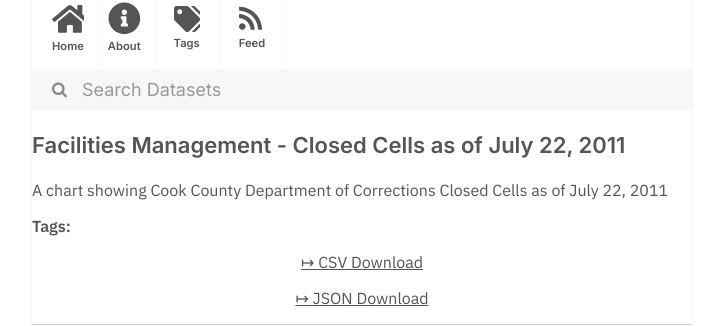
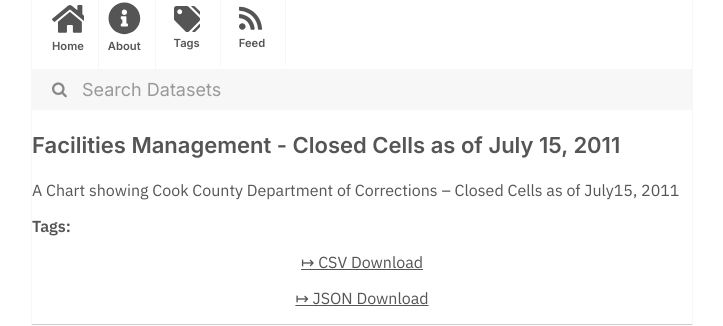
Before and after one commit to dayda-entities/cook-county-of-illinois, a Jekyll site: the page built from _posts/2020-11-10-facilities-management-closed-c.md, in a window 1280 px wide. Shown: the part 216-542 px from the top of the page, without its empty margins (278-1001 px from the left). Built offline with Jekyll 4.4.1, drawn with Linux system fonts in a browser that asks for light colours.

Commit message:
Publish Data

```diff
--- a/_posts/2020-11-10-facilities-management-closed-c.md
+++ b/_posts/2020-11-10-facilities-management-closed-c.md
@@ -1,17 +1,17 @@
 ---
-title: 'Facilities Management - Closed Cells as of July 22, 2011'
-created: '2020-11-10T16:57:48.414700'
-modified: '2020-11-10T16:57:48.414710'
+title: 'Facilities Management - Closed Cells as of July 15, 2011'
+created: '2020-11-10T16:57:58.571280'
+modified: '2020-11-10T16:57:58.571286'
 state: active
 type: dataset
 tags: []
 groups:
   - Local Government
 csv_url: >-
-  https://datacatalog.cookcountyil.gov/api/views/t6gz-7eqh/rows.csv?accessType=DOWNLOAD
+  https://datacatalog.cookcountyil.gov/api/views/yikm-mvkq/rows.csv?accessType=DOWNLOAD
 json_url: >-
-  https://datacatalog.cookcountyil.gov/api/views/t6gz-7eqh/rows.json?accessType=DOWNLOAD
+  https://datacatalog.cookcountyil.gov/api/views/yikm-mvkq/rows.json?accessType=DOWNLOAD
 layout: post
 
 ---
-A chart showing Cook County Department of Corrections Closed Cells as of July 22, 2011
+A Chart showing Cook County Department of Corrections -- Closed Cells as of  July15, 2011
```
